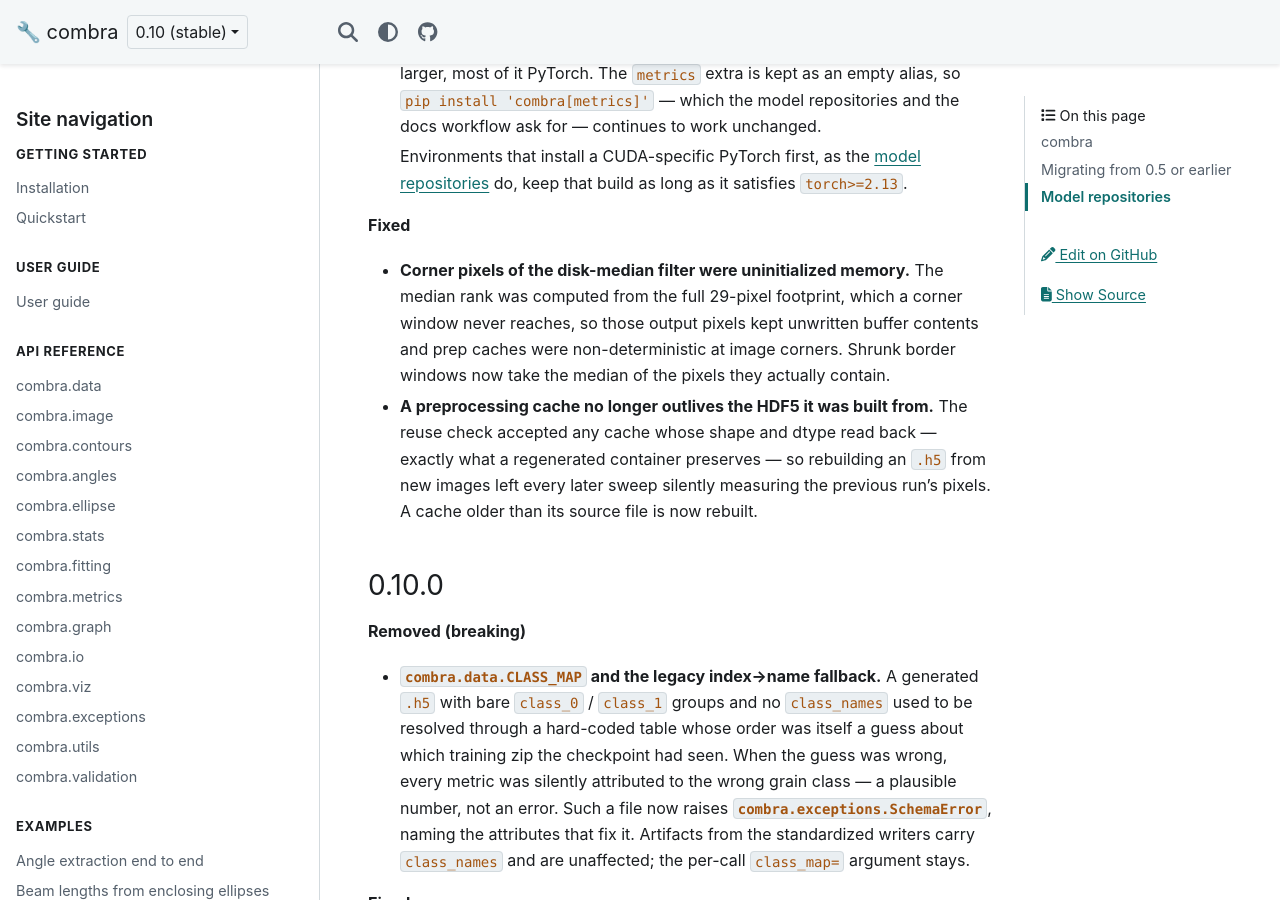
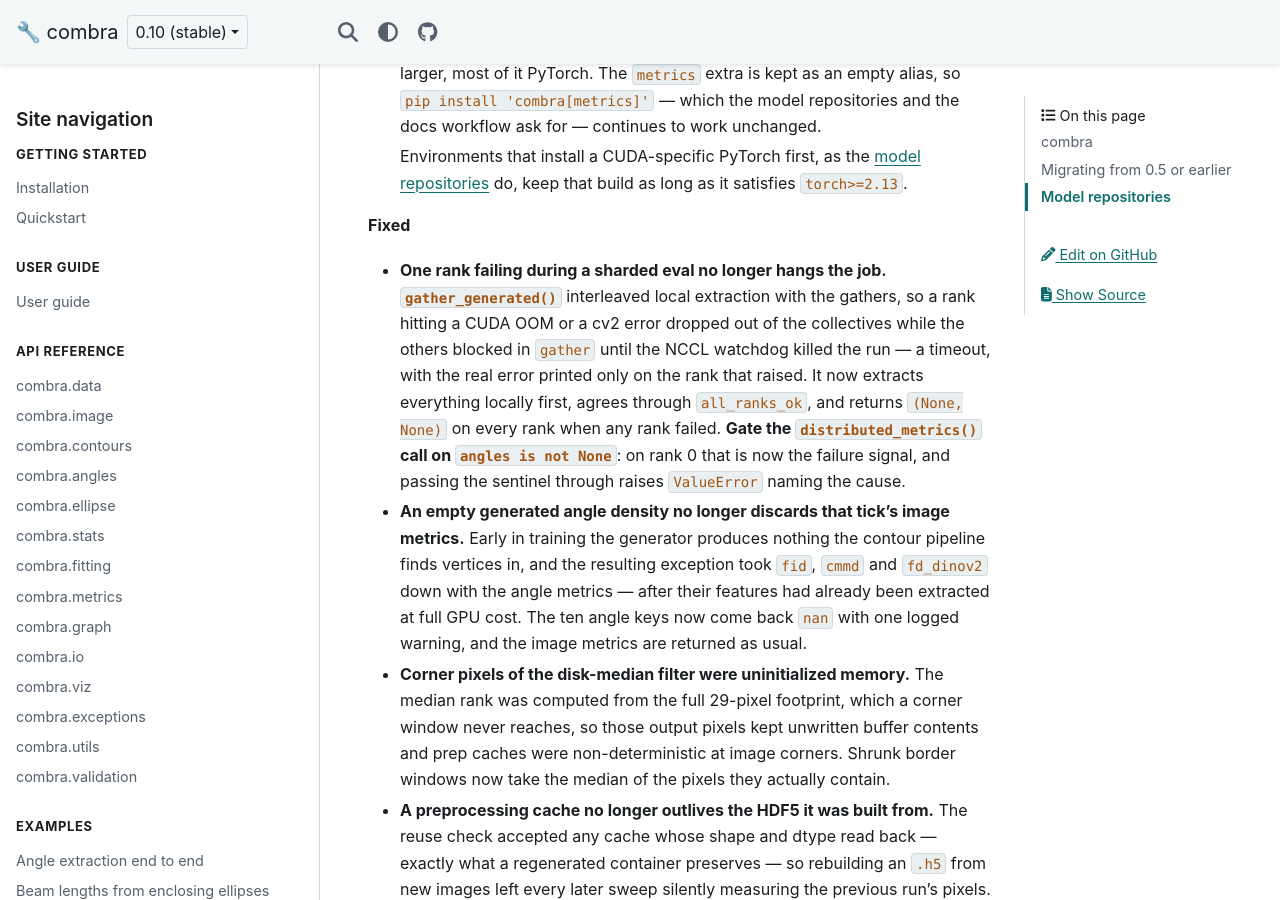
Before and after one commit to dkagramanyan/combra_docs, a Sphinx documentation site: the page built from docs/release_notes.md, in a window 1280 px wide and 900 px high, scrolled down 1633 px. Built offline with Sphinx 7.4.7 and the PyData theme 0.15.4, drawn with Linux system fonts in a browser that asks for light colours.

Commit message:
Document the sharded-eval failure contract
Co-Authored-By: Claude Fable 5 <noreply@anthropic.com>

```diff
--- a/docs/release_notes.md
+++ b/docs/release_notes.md
@@ -69,6 +69,24 @@ below track what changes for a *user* of the library.
   satisfies `torch>=2.13`.
 
 **Fixed**
+
+- **One rank failing during a sharded eval no longer hangs the job.**
+  {py:func}`~combra.metrics.distributed.gather_generated` interleaved local
+  extraction with the gathers, so a rank hitting a CUDA OOM or a cv2 error
+  dropped out of the collectives while the others blocked in `gather` until the
+  NCCL watchdog killed the run — a timeout, with the real error printed only on
+  the rank that raised. It now extracts everything locally first, agrees through
+  `all_ranks_ok`, and returns `(None, None)` on every rank when any rank failed.
+  **Gate the {py:func}`~combra.metrics.distributed.distributed_metrics` call on
+  `angles is not None`**: on rank 0 that is now the failure signal, and passing
+  the sentinel through raises `ValueError` naming the cause.
+
+- **An empty generated angle density no longer discards that tick's image
+  metrics.** Early in training the generator produces nothing the contour
+  pipeline finds vertices in, and the resulting exception took `fid`, `cmmd` and
+  `fd_dinov2` down with the angle metrics — after their features had already
+  been extracted at full GPU cost. The ten angle keys now come back `nan` with
+  one logged warning, and the image metrics are returned as usual.
 
 - **Corner pixels of the disk-median filter were uninitialized memory.** The
   median rank was computed from the full 29-pixel footprint, which a corner
```
Also changed, not shown: docs/api/metrics.md (+16 -0 lines).
